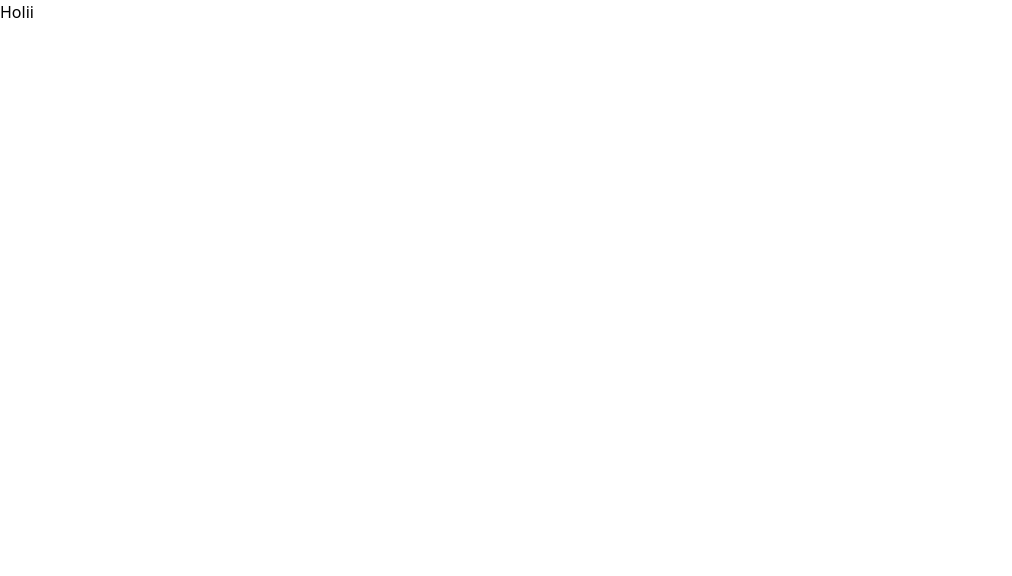
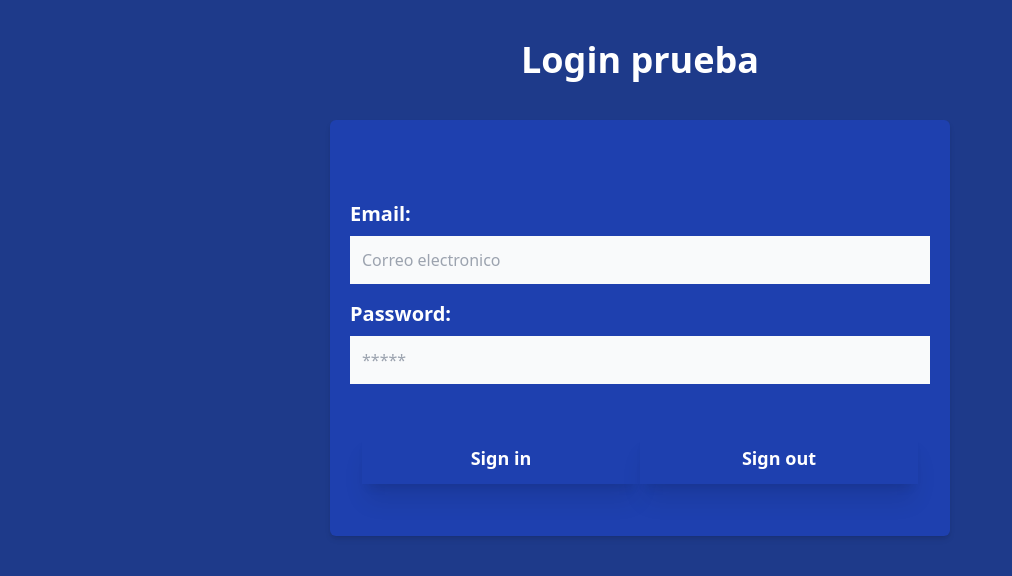
Before and after one commit to ronaldtro/AppGestionProductos, a React (Vite) app: page /login in a window 1280 px wide. Shown: the top 576 px of the page, without its empty margins (0-1012 px from the left). Built offline with nearby package versions, Linux system fonts and the light colour scheme.

Commit message:
Update..

```diff
--- a/src/paginas/Login.jsx
+++ b/src/paginas/Login.jsx
@@ -1,10 +1,90 @@
 import React from 'react'
+import { Formik, Form, Field } from 'formik'
+import { useNavigate } from 'react-router-dom'
+import * as Yup from 'yup'
+import Error from '../components/Error'
+
 
 const Login = () => {
 
+    const navigate = useNavigate()
+
+
+    const loginSchema = Yup.object().shape({
+        email: Yup.string().max(40, 'excede el maximo permitido').required('El campo es obligatorio'),
+        password: Yup.string().max(30, 'excede el maximo permitido').required('El campo es obligatorio'),
+    })
+
+
+    const handleSubmit = async (values) => {
+
+
+        const {email, password} = values
+
+        try {
+            const url = 'http://localhost:4000/customers'
+            const respuesta = await fetch(url)
+            const resultado = await respuesta.json()
+
+            const usuarioLogueado = resultado.find( usuario => usuario.email === email &&  usuario.password === password)
+
+            if(usuarioLogueado){
+                console.log(usuarioLogueado)
+                navigate(`/clientes/${usuarioLogueado._id}`)
+            }else{
+                alert('Usuario no existe')
+            }
+
+        } catch (error) {
+            console.log(error)
+        }
+
+    }
+
     return (
-        <div>
-            <h1>Holii</h1>
+        <div className="md:flex md:min-h-screen">
+            <div className='md:w-full bg-blue-900 px-5 py-10'>
+                <h2 className='text-4xl font-black text-center text-white'>Login prueba</h2>
+
+                <div className='bg-blue-800 mt-10 px-5 py-10 rounded-md shadow-md md:w-2/4 mx-auto'>
+
+                    <Formik initialValues={{
+                        email: "",
+                        password: ""
+                    }} enableReinitialize={true} onSubmit={async (values, { resetForm }) => {
+                        await handleSubmit(values)
+                        resetForm()
+                    }}
+                        validationSchema={loginSchema}
+                    >
+                        {({ errors, touched }) => {
+
+                            return (
+                                <Form className='mt-10'>
+                                    <div className='mb-4'>
+                                        <label className='text-white font-bold text-xl' htmlFor='email'>Email: </label>
+                                        <Field id="email" name="email" type="email" placeholder="Correo electronico" className="mt-2 block w-full p-3 bg-gray-50" />
+                                        {
+                                            errors.email && touched.email ? (<Error>{errors.email}</Error>) : null
+                                        }
+                                    </div>
+                                    <div className='mb-4'>
+                                        <label className='text-white font-bold text-xl' htmlFor='password'>Password: </label>
+                                        <Field id="password" name="password" type="text" placeholder="*****" className="mt-2 block w-full p-3 bg-gray-50" />
+                                        {
+                                            errors.password && touched.password ? (<Error>{errors.password}</Error>) : null
+                                        }
+                                    </div>
+                                    <div className='p-3 flex'>
+                                        <button type="submit" className="mt-5 w-full bg-blue-800 p-3 text-white font-bold text-lg  hover:bg-blue-700 shadow-xl" > Sign in</button>
+                                        <button className="mt-5 w-full bg-blue-800 p-3 text-white font-bold text-lg hover:bg-blue-700 shadow-xl" onClick={() => navigate('/registrarme') }> Sign out  </button>
+                                    </div>
+                                </Form>
+                            )
+                        }}
+                    </Formik>
+                </div>
+            </div>
         </div>
     )
 }
```
